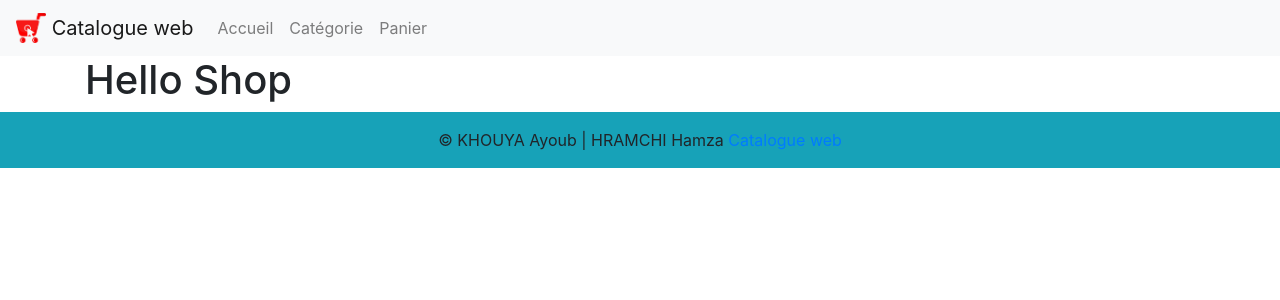
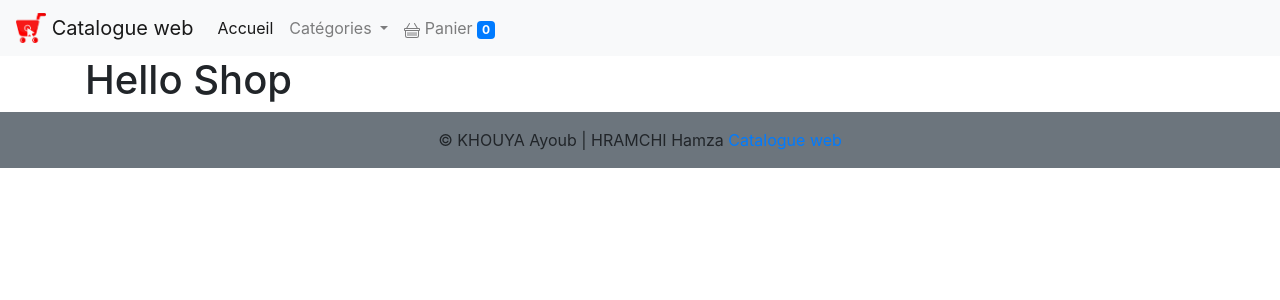
Before and after one commit to ayoubkhouya/Projet-Catalogue, a Java web app: page / in a window 1280 px wide. Shown: the top 300 px of the page. Run offline with Tomcat 11, a stand-in JSP engine, Linux system fonts and the light colour scheme.

Commit message:
Add dropdown and icon to basket

```diff
--- a/CatalogueWebJEE/WebContent/index.jsp
+++ b/CatalogueWebJEE/WebContent/index.jsp
@@ -9,4 +9,5 @@
         Hello Shop
     </h1>
 </div>
+
 <%@include file="pages/template/footer.jsp"%>
--- a/CatalogueWebJEE/WebContent/pages/template/footer.jsp
+++ b/CatalogueWebJEE/WebContent/pages/template/footer.jsp
@@ -5,7 +5,7 @@
 <%@ page contentType="text/html;charset=UTF-8" language="java" %>
 </main>
 <!-- Footer -->
-<footer class="page-footer font-small bg-info">
+<footer class="page-footer font-small bg-secondary">
     <!-- Copyright -->
     <div class="footer-copyright text-center py-3">© KHOUYA Ayoub | HRAMCHI Hamza
         <a href="https://mdbootstrap.com/"> Catalogue web</a>
--- a/CatalogueWebJEE/WebContent/pages/template/header.jsp
+++ b/CatalogueWebJEE/WebContent/pages/template/header.jsp
@@ -5,11 +5,14 @@
 <%@ page contentType="text/html;charset=UTF-8" language="java" %>
 <html>
 <head>
-    <title>Menu</title>
+    <title>Catalogue web</title>
     <meta charset="UTF-8">
     <meta name="viewport" content="width=device-width, initial-scale=1.0">
     <meta http-equiv="X-UA-Compatible" content="ie=edge">
     <link rel="stylesheet" href="./assets/css/bootstrap.css">
+    <script src="https://ajax.googleapis.com/ajax/libs/jquery/3.5.1/jquery.min.js"></script>
+    <script src="assets/js/bootstrap.js"></script>
+
 </head>
 <body>
 <header>
@@ -18,20 +21,37 @@
             <img src="./assets/images/logo.png" width="30" height="30" class="d-inline-block align-top" alt="">
             Catalogue web
         </a>
+        <button class="navbar-toggler" type="button" data-toggle="collapse" data-target="#navbarSupportedContent" aria-controls="navbarSupportedContent" aria-expanded="false" aria-label="Toggle navigation">
+            <span class="navbar-toggler-icon"></span>
+        </button>
+        <!-- Links -->
+        <div class="collapse navbar-collapse" id="navbarSupportedContent">
+            <ul class="navbar-nav mr-auto">
+                <li class="nav-item active">
+                    <a class="nav-link" href="#">Accueil <span class="sr-only">(current)</span></a>
+                </li>
+                <li class="nav-item dropdown">
+                    <a class="nav-link dropdown-toggle" href="#" id="navbarDropdown" role="button" data-toggle="dropdown" aria-haspopup="true" aria-expanded="false">
+                        Catégories
+                    </a>
+                    <div class="dropdown-menu" aria-labelledby="navbarDropdown">
+                        <a class="dropdown-item" href="#">Livres</a>
+                        <div class="dropdown-divider"></div>
+                        <a class="dropdown-item" href="#">DVDs</a>
+                        <div class="dropdown-divider"></div>
+                        <a class="dropdown-item" href="#">CDs de musique</a>
+                    </div>
+                </li>
+                <li class="nav-item text-bold ml-12">
+                    <a class="nav-link" href=""#>
+                    <svg width="1em" height="1em" viewBox="0 0 16 16" class="bi bi-basket" fill="currentColor" xmlns="http://www.w3.org/2000/svg">
+					  <path fill-rule="evenodd" d="M5.757 1.071a.5.5 0 0 1 .172.686L3.383 6h9.234L10.07 1.757a.5.5 0 1 1 .858-.514L13.783 6H15a1 1 0 0 1 1 1v1a1 1 0 0 1-1 1v4.5a2.5 2.5 0 0 1-2.5 2.5h-9A2.5 2.5 0 0 1 1 13.5V9a1 1 0 0 1-1-1V7a1 1 0 0 1 1-1h1.217L5.07 1.243a.5.5 0 0 1 .686-.172zM2 9v4.5A1.5 1.5 0 0 0 3.5 15h9a1.5 1.5 0 0 0 1.5-1.5V9H2zM1 7v1h14V7H1zm3 3a.5.5 0 0 1 .5.5v3a.5.5 0 0 1-1 0v-3A.5.5 0 0 1 4 10zm2 0a.5.5 0 0 1 .5.5v3a.5.5 0 0 1-1 0v-3A.5.5 0 0 1 6 10zm2 0a.5.5 0 0 1 .5.5v3a.5.5 0 0 1-1 0v-3A.5.5 0 0 1 8 10zm2 0a.5.5 0 0 1 .5.5v3a.5.5 0 0 1-1 0v-3a.5.5 0 0 1 .5-.5zm2 0a.5.5 0 0 1 .5.5v3a.5.5 0 0 1-1 0v-3a.5.5 0 0 1 .5-.5z"/>
+					</svg>
+                     Panier <span class="badge badge-primary">0</span>
+                    </a>
+                </li>
+            </ul>
+        </div>
 
-        <!-- Links -->
-        <ul class="navbar-nav mr-auto">
-            <li class="nav-item">
-                <a class="nav-link" href="#">Accueil</a>
-            </li>
-            <li class="nav-item">
-                <a class="nav-link" href="#">Catégorie</a>
-            </li>
-
-            <li class="nav-item">
-                <a class="nav-link" href=""#>Panier</a>
-            </li>
-        </ul>
     </nav>
 </header>
-<main>
```
